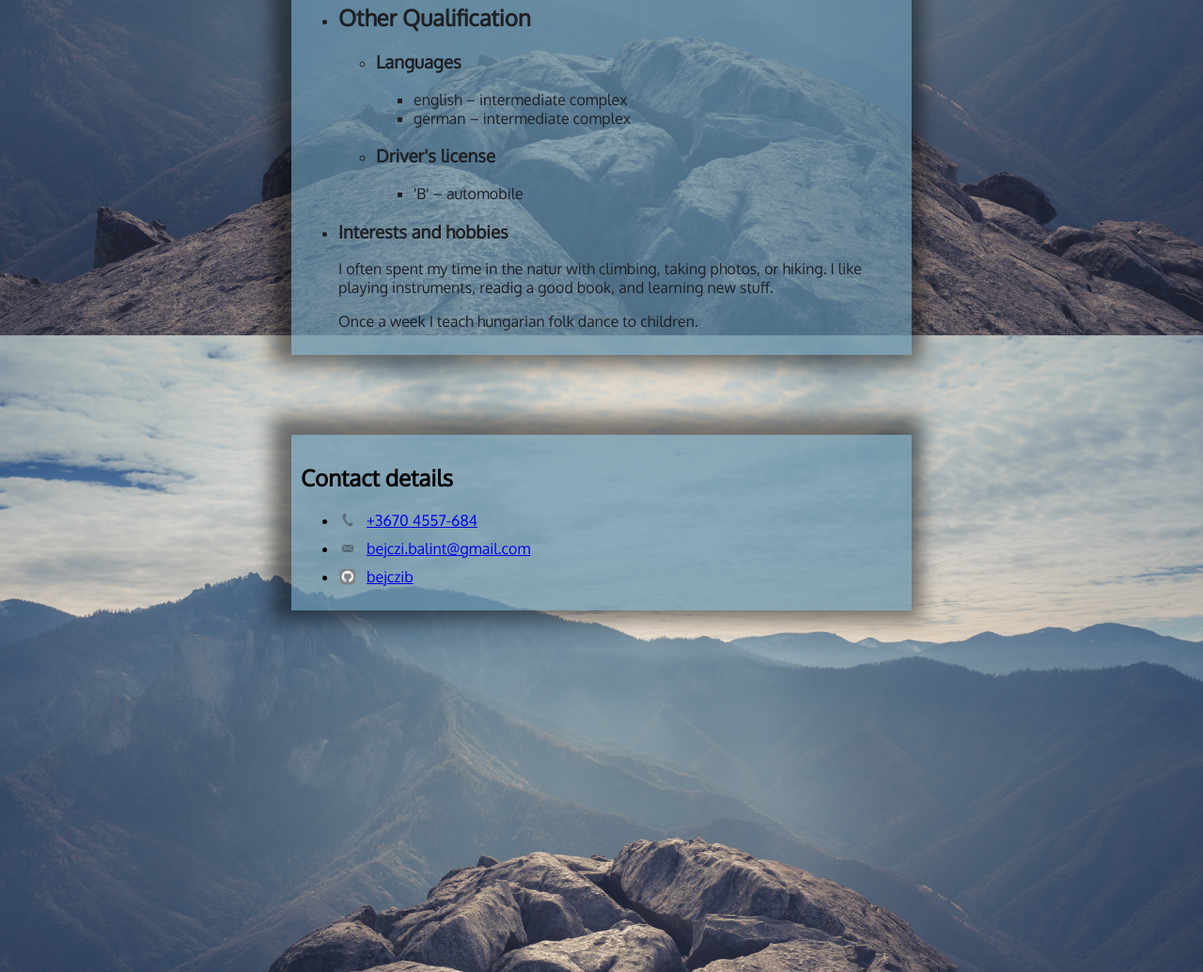
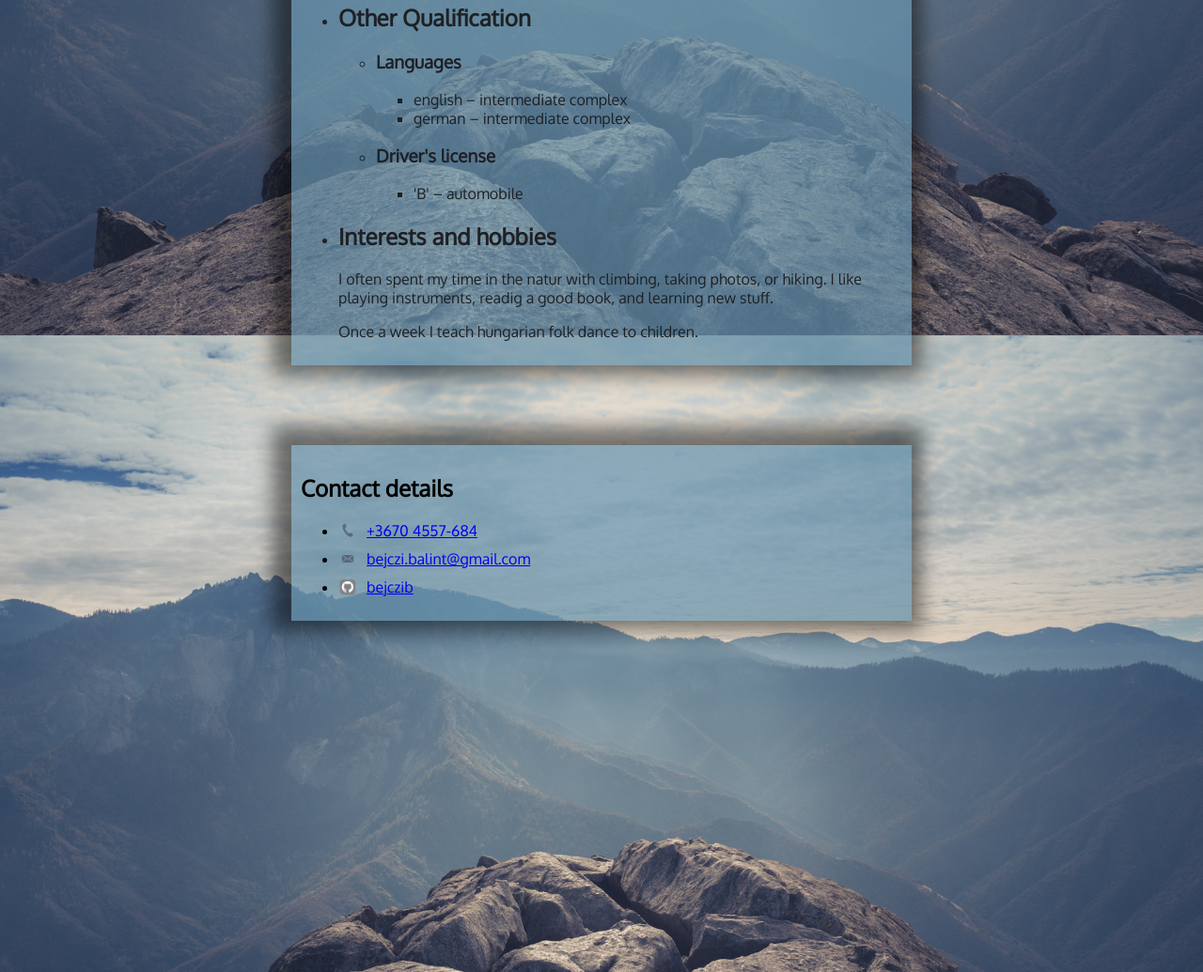
Before and after one commit to green-fox-academy/bejczib, a plain HTML site: page week-1/thur/cv_bejczib/index.html in a window 1280 px wide. Shown: the part 1349-2384 px from the top of the page at 94% size. Drawn offline with Linux system fonts and the light colour scheme.

Commit message:
fix h3 tag in interets

```diff
--- a/week-1/thur/cv_bejczib/index.html
+++ b/week-1/thur/cv_bejczib/index.html
@@ -81,7 +81,7 @@
           </ul>
         </li>
         <li>
-          <h3>Interests and hobbies</h3>
+          <h2>Interests and hobbies</h2>
           <p>I often spent my time in the natur with climbing, taking photos, or hiking. I like playing instruments, readig a good book, and learning new stuff.</p>
           <p>Once a week I teach hungarian folk dance to children.</p>
         </li>
```
